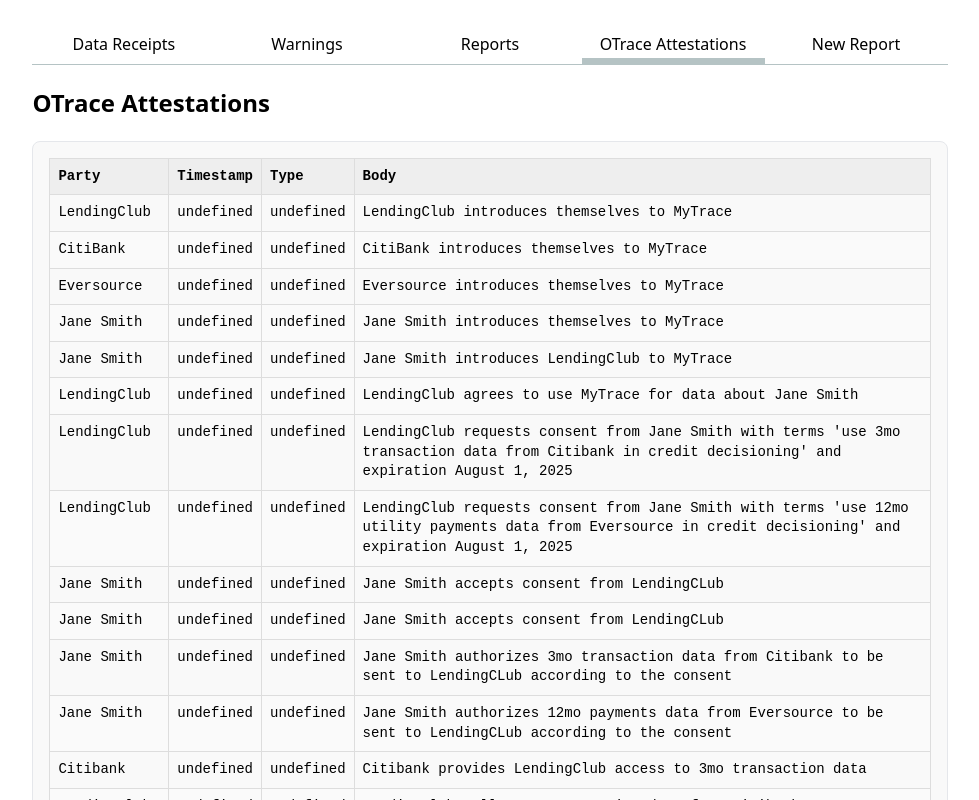
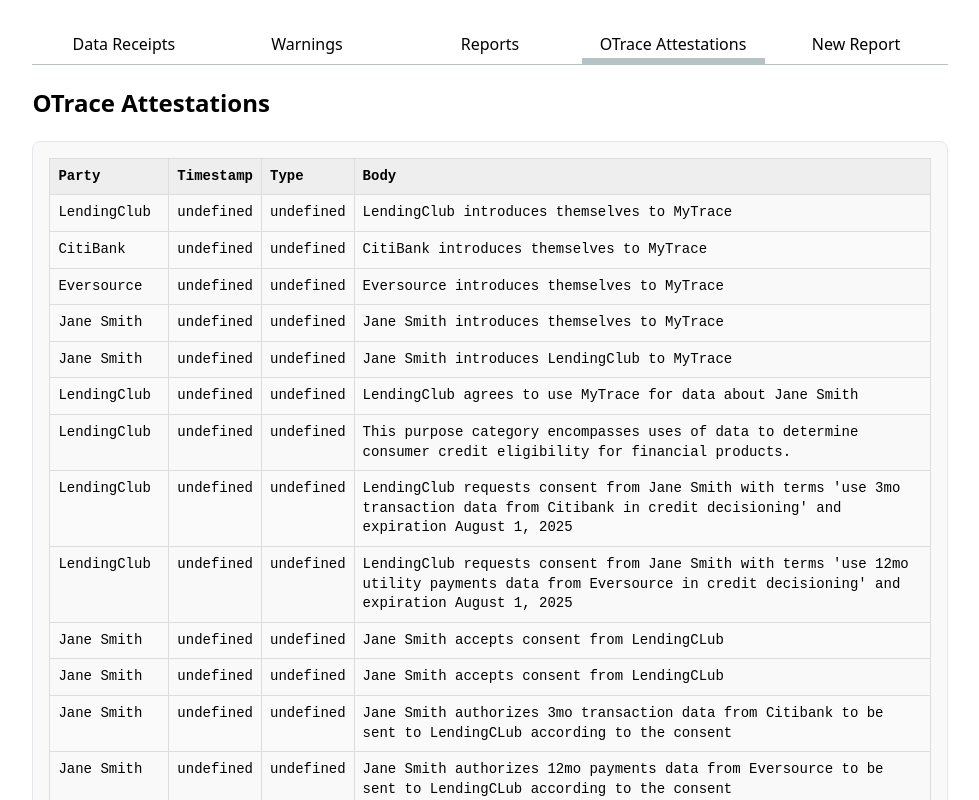
Before and after one commit to nicolatl/mytrace-web, a SvelteKit app: page /attestations in a window 1280 px wide. Shown: the top 800 px of the page, without its empty margins (150-1129 px from the left). Built offline with nearby package versions, Linux system fonts and the light colour scheme.

Commit message:
update typing in consent terms and data uses (with ontologyExtension concept)

```diff
--- a/src/lib/data/attestations.json
+++ b/src/lib/data/attestations.json
@@ -13,7 +13,8 @@
     "id": 2,
     "party": "CitiBank",
     "context": {
-      "type": "https://nicolatl.github.io/mytrace-web/docs/1.0#introduction-introduce"},
+      "type": "https://nicolatl.github.io/mytrace-web/docs/1.0#introduction-introduce"
+    },
     "body": "CitiBank introduces themselves to MyTrace"
   },
   {
@@ -30,7 +31,8 @@
     "id": 4,
     "party": "Jane Smith",
     "context": {
-      "type": "https://nicolatl.github.io/mytrace-web/docs/1.0#introduction-introduce"},
+      "type": "https://nicolatl.github.io/mytrace-web/docs/1.0#introduction-introduce"
+    },
     "body": "Jane Smith introduces themselves to MyTrace"
   },
   {
@@ -57,15 +59,16 @@
     "body": "LendingClub agrees to use MyTrace for data about Jane Smith"
   },
   {
-    "timestamp": "07/01/2025 22:28:00",
+    "timestamp": "07/01/2025 22:20:00",
     "id": 7,
     "party": "LendingClub",
     "context": {
-      "type": "https://nicolatl.github.io/mytrace-web/docs/1.0#consent-request",
-      "controller": 1,
-      "subject": 4
+      "type": "https://nicolatl.github.io/mytrace-web/docs/1.0#ontology-extension-create",
+      "ontology": "https://ethyca.github.io/fideslang/taxonomy/data_uses/",
+      "name": "https://ethyca.github.io/fideslang/taxonomy/data_uses/#:~:text=basic%20system%20operations.-,finance,-%2D",
+      "extension": "credit_decisioning"
     },
-    "body": "LendingClub requests consent from Jane Smith with terms 'use 3mo transaction data from Citibank in credit decisioning' and expiration August 1, 2025"
+    "body": "This purpose category encompasses uses of data to determine consumer credit eligibility for financial products."
   },
   {
     "timestamp": "07/01/2025 22:28:00",
@@ -74,21 +77,48 @@
     "context": {
       "type": "https://nicolatl.github.io/mytrace-web/docs/1.0#consent-request",
       "controller": 1,
-      "subject": 4
+      "subject": 4,
+      "terms": [
+        {
+          "data": {
+            "start": "04/01/2025 22:28:00",
+            "end": "07/01/2025 22:28:00",
+            "type": "https://ethyca.github.io/fideslang/taxonomy/data_categories/#:~:text=user.financial.bank_account",
+            "typeOntology": "https://ethyca.github.io/fideslang/taxonomy/data_categories/"
+          },
+          "purpose": {
+            "name": 7,
+            "nameOntology": "https://ethyca.github.io/fideslang/taxonomy/data_uses/"
+          }
+        }
+      ]
+    },
+    "body": "LendingClub requests consent from Jane Smith with terms 'use 3mo transaction data from Citibank in credit decisioning' and expiration August 1, 2025"
+  },
+  {
+    "timestamp": "07/01/2025 22:28:00",
+    "id": 9,
+    "party": "LendingClub",
+    "context": {
+      "type": "https://nicolatl.github.io/mytrace-web/docs/1.0#consent-request",
+      "controller": 1,
+      "subject": 4,
+      "terms": [
+        {
+          "data": {
+            "start": "07/01/2024 22:28:00",
+            "end": "07/01/2025 22:28:00",
+            "type": "https://ethyca.github.io/fideslang/taxonomy/data_categories/#:~:text=configuration%20and%20setting.-,user.payment,-user",
+            "typeOntology": "https://ethyca.github.io/fideslang/taxonomy/data_categories/"
+          },
+          "purpose": {
+            "name": 7,
+            "nameOntology": "https://ethyca.github.io/fideslang/taxonomy/data_uses/"
+          }
+        }
+      ]
     },
     "body": "LendingClub requests consent from Jane Smith with terms 'use 12mo utility payments data from Eversource in credit decisioning' and expiration August 1, 2025"
-  },
-  {
-    "timestamp": "07/01/2025 22:29:00",
-    "id": 9,
-    "party": "Jane Smith",
-    "context": {
-      "type": "https://nicolatl.github.io/mytrace-web/docs/1.0#consent-accept",
-      "consent": 7,
-      "controller": 1,
-      "subject": 4
-    },
-    "body": "Jane Smith accepts consent from LendingCLub"
   },
   {
     "timestamp": "07/01/2025 22:29:00",
@@ -107,8 +137,20 @@
     "id": 11,
     "party": "Jane Smith",
     "context": {
+      "type": "https://nicolatl.github.io/mytrace-web/docs/1.0#consent-accept",
+      "consent": 9,
+      "controller": 1,
+      "subject": 4
+    },
+    "body": "Jane Smith accepts consent from LendingCLub"
+  },
+  {
+    "timestamp": "07/01/2025 22:29:00",
+    "id": 12,
+    "party": "Jane Smith",
+    "context": {
       "type": "https://nicolatl.github.io/mytrace-web/docs/1.0#authorization-authorize",
-      "consent": 9,
+      "consent": 10,
       "recipient": 1,
       "provider": 2,
       "subject": 4,
@@ -118,11 +160,11 @@
   },
   {
     "timestamp": "07/01/2025 22:29:00",
-    "id": 12,
+    "id": 13,
     "party": "Jane Smith",
     "context": {
       "type": "https://nicolatl.github.io/mytrace-web/docs/1.0#authorization-authorize",
-      "consent": 10,
+      "consent": 11,
       "recipient": 1,
       "provider": 3,
       "subject": 4,
@@ -132,55 +174,43 @@
   },
   {
     "timestamp": "07/01/2025 23:55:00",
-    "id": 13,
+    "id": 14,
     "party": "Citibank",
     "context": {
       "type": "https://nicolatl.github.io/mytrace-web/docs/1.0#authorization-provide",
-      "authorization": 11
+      "authorization": 12
     },
     "body": "Citibank provides LendingClub access to 3mo transaction data"
   },
   {
     "timestamp": "07/02/2025 9:00:00",
-    "id": 14,
+    "id": 15,
     "party": "LendingClub",
     "context": {
       "type": "https://nicolatl.github.io/mytrace-web/docs/1.0#authorization-receive",
-      "authorization": 11
+      "authorization": 12
     },
     "body": "LendingClub pulls 3mo transaction data from Citibank"
   },
   {
     "timestamp": "07/04/2025 10:37:00",
-    "id": 15,
+    "id": 16,
     "party": "Eversource",
     "context": {
       "type": "https://nicolatl.github.io/mytrace-web/docs/1.0#authorization-provide",
-      "authorization": 12
+      "authorization": 13
     },
     "body": "Eversource provides LendingClub access to 12mo payments data"
   },
   {
     "timestamp": "07/04/2025 15:52:00",
-    "id": 16,
+    "id": 17,
     "party": "LendingClub",
     "context": {
       "type": "https://nicolatl.github.io/mytrace-web/docs/1.0#authorization-receive",
-      "authorization": 12
+      "authorization": 13
     },
     "body": "LendingClub pulls 12mo payments data from Eversource"
-  },
-  {
-    "timestamp": "07/06/2025 10:43:00",
-    "id": 17,
-    "party": "LendingClub",
-    "context": {
-      "type": "https://nicolatl.github.io/mytrace-web/docs/1.0#dataUse-use",
-      "basis": 9,
-      "data": 11,
-      "subject": 4
-    },
-    "body": "LendingClub uses data from subject according to basis"
   },
   {
     "timestamp": "07/06/2025 10:43:00",
@@ -190,7 +220,9 @@
       "type": "https://nicolatl.github.io/mytrace-web/docs/1.0#dataUse-use",
       "basis": 10,
       "data": 12,
-      "subject": 4
+      "subject": 4,
+      "operation": 7,
+      "operationOntology": "https://ethyca.github.io/fideslang/taxonomy/data_uses/"
     },
     "body": "LendingClub uses data from subject according to basis"
   },
@@ -199,14 +231,31 @@
     "id": 19,
     "party": "LendingClub",
     "context": {
+      "type": "https://nicolatl.github.io/mytrace-web/docs/1.0#dataUse-use",
+      "basis": 11,
+      "data": 13,
+      "subject": 4,
+      "operation": 7,
+      "operationOntology": "https://ethyca.github.io/fideslang/taxonomy/data_uses/"
+    },
+    "body": "LendingClub uses data from subject according to basis"
+  },
+  {
+    "timestamp": "07/06/2025 10:43:00",
+    "id": 20,
+    "party": "LendingClub",
+    "context": {
       "type": "https://nicolatl.github.io/mytrace-web/docs/1.0#dataReceipt-create",
-      "dataUses": [17,18]
+      "dataUses": [
+        18,
+        19
+      ]
     },
     "body": "LendingClub uses data from subject according to basis"
   },
   {
     "timestamp": "07/07/2025 12:40:00",
-    "id": 20,
+    "id": 21,
     "party": "Ally Financial",
     "context": {
       "type": "https://nicolatl.github.io/mytrace-web/docs/1.0#introduction-introduce"
@@ -215,25 +264,28 @@
   },
   {
     "timestamp": "07/08/2025 22:02:00",
-    "id": 21,
-    "party": "LendingClub",
-    "context": {
-      "type": "https://nicolatl.github.io/mytrace-web/docs/1.0#consent-request",
-      "controller": 1,
-      "subject": 4
-    },
-    "body": "LendingClub requests consent from Jane Smith with terms 'use 3mo transaction data from Citibank in credit decisioning' and expiration August 8, 2025"
-  },
-  {
-    "timestamp": "07/08/2025 22:02:00",
     "id": 22,
     "party": "LendingClub",
     "context": {
       "type": "https://nicolatl.github.io/mytrace-web/docs/1.0#consent-request",
       "controller": 1,
-      "subject": 4
+      "subject": 4,
+      "terms": [
+        {
+          "data": {
+            "start": "04/08/2025 22:02:00",
+            "end": "07/08/2025 22:02:00",
+            "type": "https://ethyca.github.io/fideslang/taxonomy/data_categories/#:~:text=user.financial.bank_account",
+            "typeOntology": "https://ethyca.github.io/fideslang/taxonomy/data_categories/"
+          },
+          "purpose": {
+            "name": 7,
+            "nameOntology": "https://ethyca.github.io/fideslang/taxonomy/data_uses/"
+          }
+        }
+      ]
     },
-    "body": "LendingClub requests consent from Jane Smith with terms 'use 12mo utility payments data from Eversource in credit decisioning' and expiration August 1, 2025"
+    "body": "LendingClub requests consent from Jane Smith with terms 'use 3mo transaction data from Citibank in credit decisioning' and expiration August 8, 2025"
   },
   {
     "timestamp": "07/08/2025 22:02:00",
@@ -242,21 +294,48 @@
     "context": {
       "type": "https://nicolatl.github.io/mytrace-web/docs/1.0#consent-request",
       "controller": 1,
-      "subject": 4
+      "subject": 4,
+      "terms": [
+        {
+          "data": {
+            "start": "07/08/2024 22:02:00",
+            "end": "07/08/2025 22:02:00",
+            "type": "https://ethyca.github.io/fideslang/taxonomy/data_categories/#:~:text=configuration%20and%20setting.-,user.payment,-user",
+            "typeOntology": "https://ethyca.github.io/fideslang/taxonomy/data_categories/"
+          },
+          "purpose": {
+            "name": 7,
+            "nameOntology": "https://ethyca.github.io/fideslang/taxonomy/data_uses/"
+          }
+        }
+      ]
+    },
+    "body": "LendingClub requests consent from Jane Smith with terms 'use 12mo utility payments data from Eversource in credit decisioning' and expiration August 1, 2025"
+  },
+  {
+    "timestamp": "07/08/2025 22:02:00",
+    "id": 24,
+    "party": "LendingClub",
+    "context": {
+      "type": "https://nicolatl.github.io/mytrace-web/docs/1.0#consent-request",
+      "controller": 1,
+      "subject": 4,
+      "terms": [
+        {
+          "data": {
+            "start": "04/08/2025 22:02:00",
+            "end": "07/08/2025 22:02:00",
+            "type": "https://ethyca.github.io/fideslang/taxonomy/data_categories/#:~:text=configuration%20and%20setting.-,user.payment,-user",
+            "typeOntology": "https://ethyca.github.io/fideslang/taxonomy/data_categories/"
+          },
+          "purpose": {
+            "name": "https://ethyca.github.io/fideslang/taxonomy/data_uses/#:~:text=and%20legitimate%20purposes-,marketing,-%2D",
+            "nameOntology": "https://ethyca.github.io/fideslang/taxonomy/data_uses/"
+          }
+        }
+      ]
     },
     "body": "LendingClub requests consent from Jane Smith with terms 'use 3mo car payments data from Ally Financial in credit decisioning' and expiration August 8, 2025"
-  },
-    {
-    "timestamp": "07/08/2025 22:05:00",
-    "id": 24,
-    "party": "Jane Smith",
-    "context": {
-      "type": "https://nicolatl.github.io/mytrace-web/docs/1.0#consent-accept",
-      "consent": 21,
-      "controller": 1,
-      "subject": 4
-    },
-    "body": "Jane Smith accepts consent from LendingClub"
   },
   {
     "timestamp": "07/08/2025 22:05:00",
@@ -283,12 +362,24 @@
     "body": "Jane Smith accepts consent from LendingClub"
   },
   {
-    "timestamp": "07/08/2025 22:06:00",
+    "timestamp": "07/08/2025 22:05:00",
     "id": 27,
     "party": "Jane Smith",
     "context": {
+      "type": "https://nicolatl.github.io/mytrace-web/docs/1.0#consent-accept",
+      "consent": 24,
+      "controller": 1,
+      "subject": 4
+    },
+    "body": "Jane Smith accepts consent from LendingClub"
+  },
+  {
+    "timestamp": "07/08/2025 22:06:00",
+    "id": 28,
+    "party": "Jane Smith",
+    "context": {
       "type": "https://nicolatl.github.io/mytrace-web/docs/1.0#authorization-authorize",
-      "consent": 24,
+      "consent": 25,
       "controller": 1,
       "provider": 2,
       "subject": 4,
@@ -298,11 +389,11 @@
   },
   {
     "timestamp": "07/08/2025 22:06:00",
-    "id": 28,
+    "id": 29,
     "party": "Jane Smith",
     "context": {
       "type": "https://nicolatl.github.io/mytrace-web/docs/1.0#authorization-authorize",
-      "consent": 25,
+      "consent": 26,
       "controller": 1,
       "provider": 3,
       "subject": 4,
@@ -312,13 +403,13 @@
   },
   {
     "timestamp": "07/08/2025 22:06:00",
-    "id": 29,
+    "id": 30,
     "party": "Jane Smith",
     "context": {
       "type": "https://nicolatl.github.io/mytrace-web/docs/1.0#authorization-authorize",
-      "consent": 26,
+      "consent": 27,
       "controller": 1,
-      "provider": 20,
+      "provider": 21,
       "subject": 4,
       "protocol": "https://developer.financialdataexchange.org/fdx-api-v6-2-0"
     },
@@ -326,107 +417,117 @@
   },
   {
     "timestamp": "07/09/2025 09:12:00",
-    "id": 30,
+    "id": 31,
     "party": "Citibank",
     "context": {
       "type": "https://nicolatl.github.io/mytrace-web/docs/1.0#authorization-provide",
-      "authorization": 27
+      "authorization": 28
     },
     "body": "Citibank provides LendingClub access to 3mo transaction data"
   },
   {
     "timestamp": "07/09/2025 09:14:00",
-    "id": 31,
+    "id": 32,
     "party": "Eversource",
     "context": {
       "type": "https://nicolatl.github.io/mytrace-web/docs/1.0#authorization-provide",
-      "authorization": 28
+      "authorization": 29
     },
     "body": "Eversource provides LendingClub access to 12mo payments data"
   },
   {
     "timestamp": "07/09/2025 09:15:00",
-    "id": 32,
+    "id": 33,
     "party": "Ally Financial",
     "context": {
       "type": "https://nicolatl.github.io/mytrace-web/docs/1.0#authorization-provide",
-      "authorization": 29
+      "authorization": 30
     },
     "body": "Ally Financial provides LendingClub access to 12mo payments data"
   },
   {
     "timestamp": "07/09/2025 10:00:00",
-    "id": 33,
-    "party": "LendingClub",
-    "context": {
-      "type": "https://nicolatl.github.io/mytrace-web/docs/1.0#authorization-receive",
-      "authorization": 27
-    },
-    "body": "LendingClub pulls 3mo transaction data from Citibank"
-  },
-  {
-    "timestamp": "07/09/2025 10:01:00",
     "id": 34,
     "party": "LendingClub",
     "context": {
       "type": "https://nicolatl.github.io/mytrace-web/docs/1.0#authorization-receive",
       "authorization": 28
     },
+    "body": "LendingClub pulls 3mo transaction data from Citibank"
+  },
+  {
+    "timestamp": "07/09/2025 10:01:00",
+    "id": 35,
+    "party": "LendingClub",
+    "context": {
+      "type": "https://nicolatl.github.io/mytrace-web/docs/1.0#authorization-receive",
+      "authorization": 29
+    },
     "body": "LendingClub pulls 12mo payments data from Eversource"
   },
   {
     "timestamp": "07/09/2025 10:02:00",
-    "id": 35,
+    "id": 36,
     "party": "LendingClub",
     "context": {
       "type": "https://nicolatl.github.io/mytrace-web/docs/1.0#authorization-recieve",
-      "authorization": 29
+      "authorization": 30
     },
     "body": "LendingClub pulls 12mo payments data from Ally Financial"
   },
-    {
+  {
     "timestamp": "07/10/2025 14:42:00",
-    "id": 36,
-    "party": "LendingClub",
-    "context": {
-      "type": "https://nicolatl.github.io/mytrace-web/docs/1.0#dataUse-use",
-      "basis": 24,
-      "data": 27,
-      "subject": 4
-    },
-    "body": "LendingClub uses bank transaction data from Citibank to make a credit decision"
-  },
-  {
-    "timestamp": "07/10/2025 14:43:00",
     "id": 37,
     "party": "LendingClub",
     "context": {
       "type": "https://nicolatl.github.io/mytrace-web/docs/1.0#dataUse-use",
       "basis": 25,
       "data": 28,
-      "subject": 4
+      "subject": 4,
+      "operation": 7,
+      "operationOntology": "https://ethyca.github.io/fideslang/taxonomy/data_uses/"
     },
-    "body": "LendingClub uses utility payments data from Eversource to make a credit decision"
+    "body": "LendingClub uses bank transaction data from Citibank to make a credit decision"
   },
   {
-    "timestamp": "07/10/2025 14:44:00",
+    "timestamp": "07/10/2025 14:43:00",
     "id": 38,
     "party": "LendingClub",
     "context": {
       "type": "https://nicolatl.github.io/mytrace-web/docs/1.0#dataUse-use",
       "basis": 26,
       "data": 29,
-      "subject": 4
+      "subject": 4,
+      "operation": 7,
+      "operationOntology": "https://ethyca.github.io/fideslang/taxonomy/data_uses/"
+    },
+    "body": "LendingClub uses utility payments data from Eversource to make a credit decision"
+  },
+  {
+    "timestamp": "07/10/2025 14:44:00",
+    "id": 39,
+    "party": "LendingClub",
+    "context": {
+      "type": "https://nicolatl.github.io/mytrace-web/docs/1.0#dataUse-use",
+      "basis": 27,
+      "data": 30,
+      "subject": 4,
+      "operation": 7,
+      "operationOntology": "https://ethyca.github.io/fideslang/taxonomy/data_uses/"
     },
     "body": "LendingClub uses car payment data from Ally Financial to make a credit decision"
   },
   {
     "timestamp": "07/10/2025 14:45:00",
-    "id": 39,
+    "id": 40,
     "party": "LendingClub",
     "context": {
       "type": "https://nicolatl.github.io/mytrace-web/docs/1.0#dataReceipt-create",
-      "dataUses": [36, 37, 38]
+      "dataUses": [
+        37,
+        38,
+        39
+      ]
     },
     "body": "LendingClub logs data usage with MyTrace"
   }
```
Also changed, not shown: src/routes/docs/1.0/+page.svelte (+54 -1 lines).
